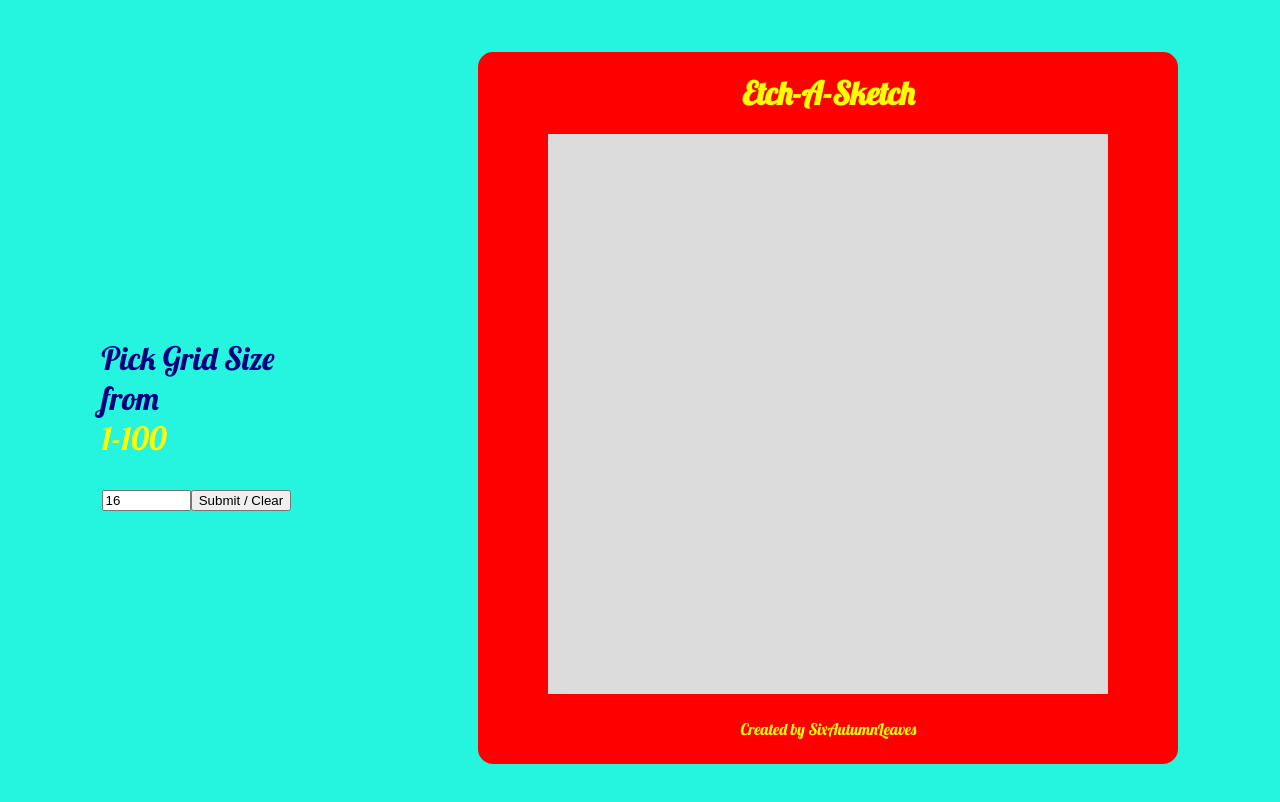
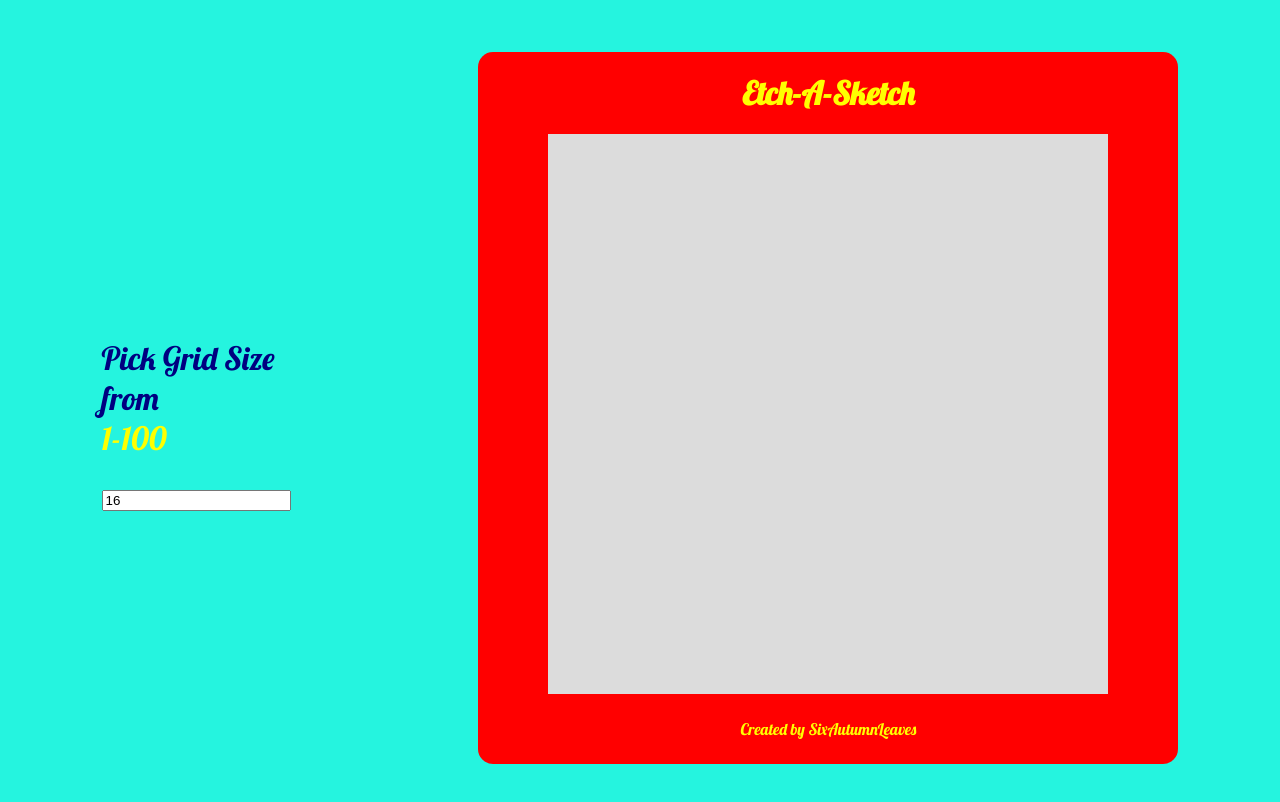
Before and after one commit to 6AutumnLeaves/Etch-a-Sketch, a plain HTML site: page index.html in a window 1280 px wide. Drawn offline with Linux system fonts and the light colour scheme.

Commit message:
last comment removed

```diff
--- a/index.html
+++ b/index.html
@@ -13,7 +13,7 @@
             <p class="grid-text">Pick Grid Size from
                 <br><span style = 'color: yellow;'>1-100</span></p>
             <input class = "grid-input-bar" value="16" type="text" id ='grid-sizing'>
-            <input type="submit" id = "submit-grid" value = "Submit / Clear" onclick="getSize()">
+
         </div>
 
         <div class = 'sketch-container'>
@@ -30,7 +30,6 @@
             </footer>
         </div>
 
-        <!-- <div class="sketch-options">Pick your color!</div> -->
         <script src="script.js"></script>
     </body>
 </html>
```
